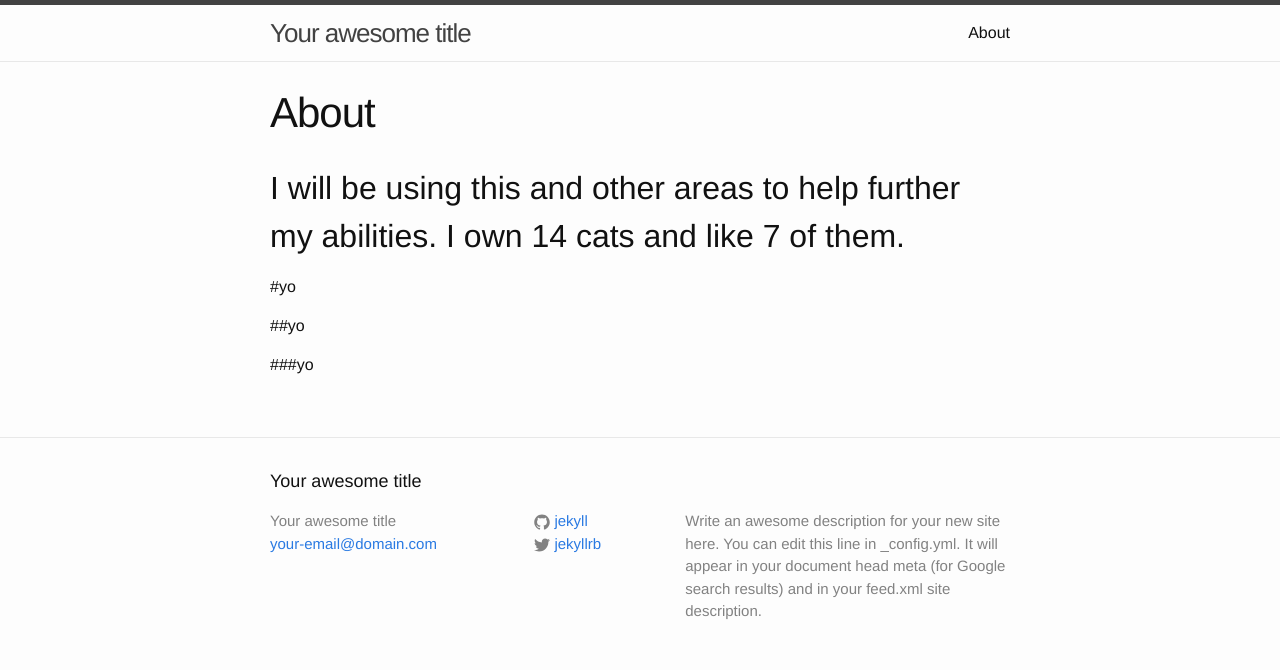
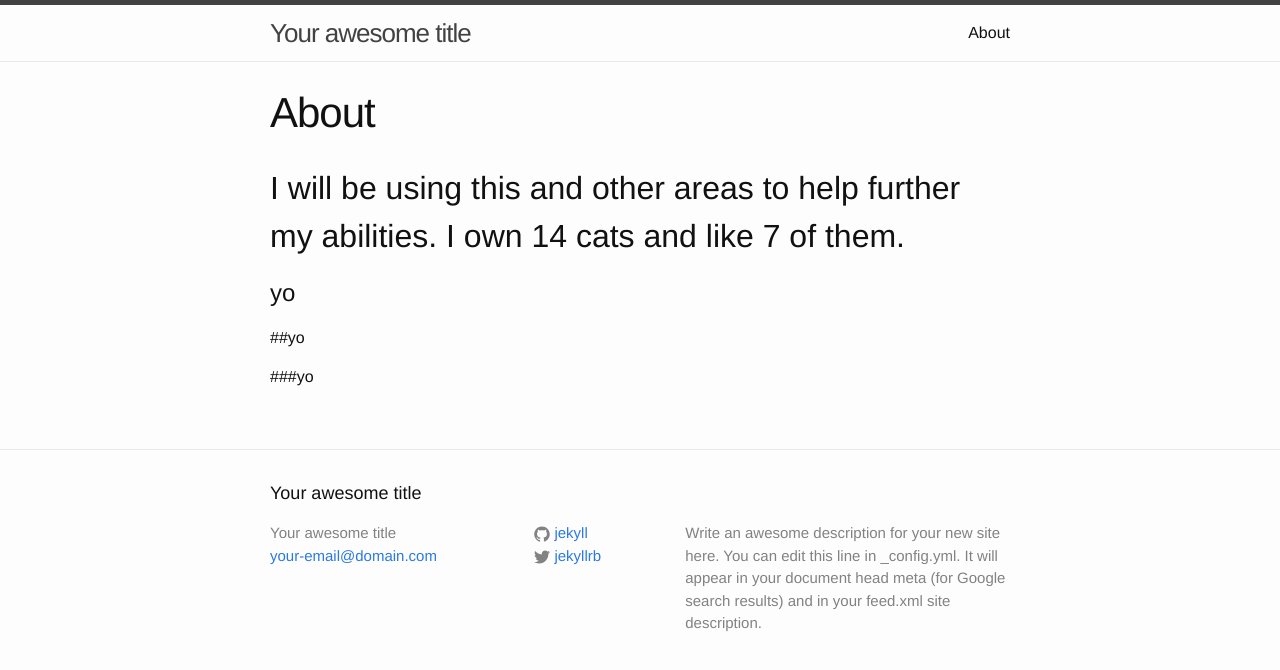
Before and after one commit to Dhughes06/Dhughes06.github.io, a Jekyll site: the page built from about.md, in a window 1280 px wide. Shown: the top 670 px of the page. Built offline with Jekyll 4.4.1, drawn with Linux system fonts in a browser that asks for light colours.

```diff
--- a/about.md
+++ b/about.md
@@ -5,7 +5,7 @@ permalink: /about/
 ---
 I will be using this and other areas to help further my abilities. I own 14 cats and like 7 of them.
 ---
-#yo
+<h1>yo</h1>
 
 ##yo
 
```
